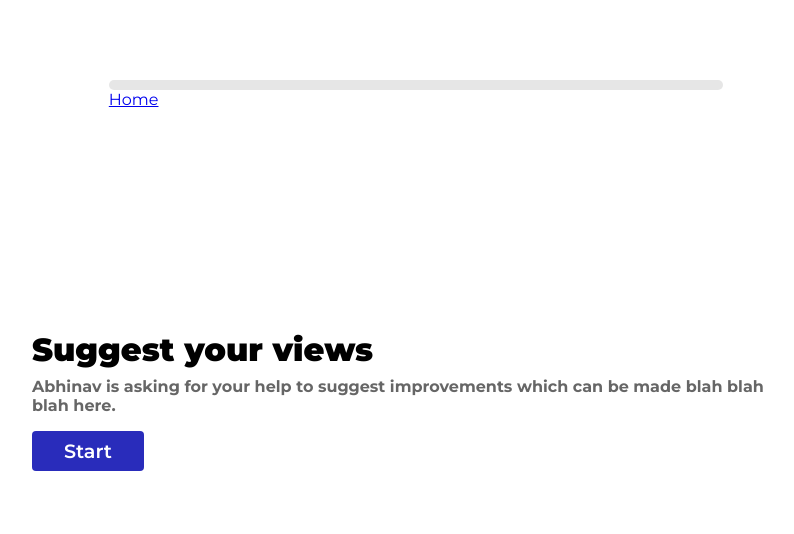
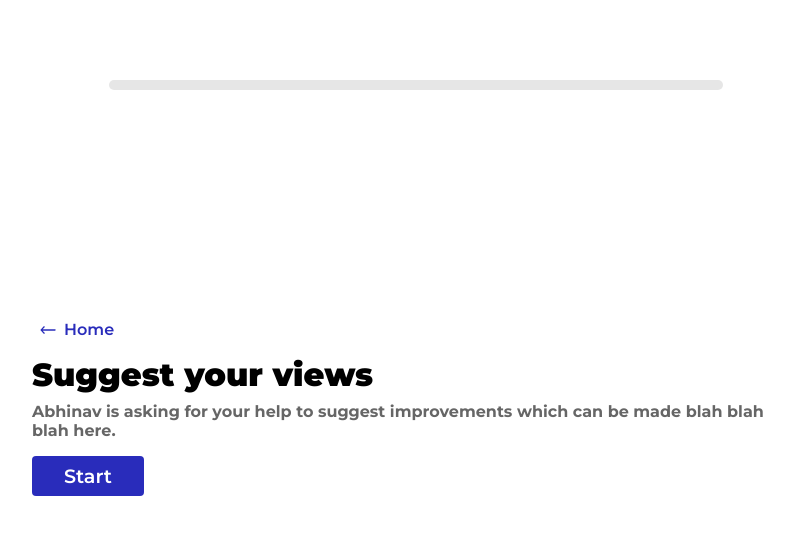
Before and after one commit to ajajaj2807/abhinv, a React (Create React App) app: page /suggest in a window 1280 px wide. Shown: the top 534 px of the page, without its empty margins (224-1018 px from the left). Built offline with nearby package versions, Linux system fonts and the light colour scheme.

Commit message:
UI Improvements

```diff
--- a/src/comps/Suggest.js
+++ b/src/comps/Suggest.js
@@ -4,7 +4,8 @@ import { motion } from "framer-motion";
 import { firestore } from "../firebase";
 import { ReactComponent as SuccessIcon } from "../icons/success.svg";
 import { Link } from "react-router-dom";
-import {pageTransitions} from '../animations'
+import { pageTransitions } from "../animations";
+import { ReactComponent as Arrow } from "../icons/arrow.svg";
 
 export default function Suggest() {
   const [slide, setSlide] = useState(0);
@@ -41,7 +42,6 @@ export default function Suggest() {
         ) : (
           <div className="bar" style={{ width: slide * 33.33 + "%" }}></div>
         )}
-        <Link to="/">Home</Link>
       </div>
       {slide === 0 ? (
         <motion.div
@@ -49,6 +49,12 @@ export default function Suggest() {
           animate={{ x: 0, opacity: 1, transition: transitions }}
           className="header"
         >
+          <Link className="home-btn" to="/">
+            <button className="back">
+              <Arrow /> Home
+            </button>
+          </Link>
+
           <span className="title">Suggest your views</span>
           <span className="des">
             Abhinav is asking for your help to suggest improvements which can be
@@ -64,8 +70,7 @@ export default function Suggest() {
           animate={{ x: 0, opacity: 1, transition: transitions }}
         >
           <button className="back" onClick={() => setSlide(0)}>
-            {" "}
-            &larr; Back
+            <Arrow /> Back
           </button>
           <div className="title">Basic Details</div>
           <div className="des">
@@ -96,7 +101,7 @@ export default function Suggest() {
         >
           <button className="back" onClick={() => setSlide(1)}>
             {" "}
-            &larr; Back
+            <Arrow /> Back
           </button>
 
           <div className="title">Your Suggestion</div>
--- a/src/suggest.scss
+++ b/src/suggest.scss
@@ -71,6 +71,10 @@ button{
     }
 }
 
+.home-btn{
+    text-decoration: none;
+}
+
 .back{
     padding: 0;
     background: transparent;
@@ -78,6 +82,14 @@ button{
     margin: 1rem 0;
     font-size: 1rem;
     cursor: pointer;
+    display: flex;
+    align-items: center;
+    svg{
+        fill: #292CBB;
+        transform:rotateZ(180deg);
+        height: 1rem;
+        width: 2rem;
+    }
     &:hover{
         color: #494CCB;
     }
```
